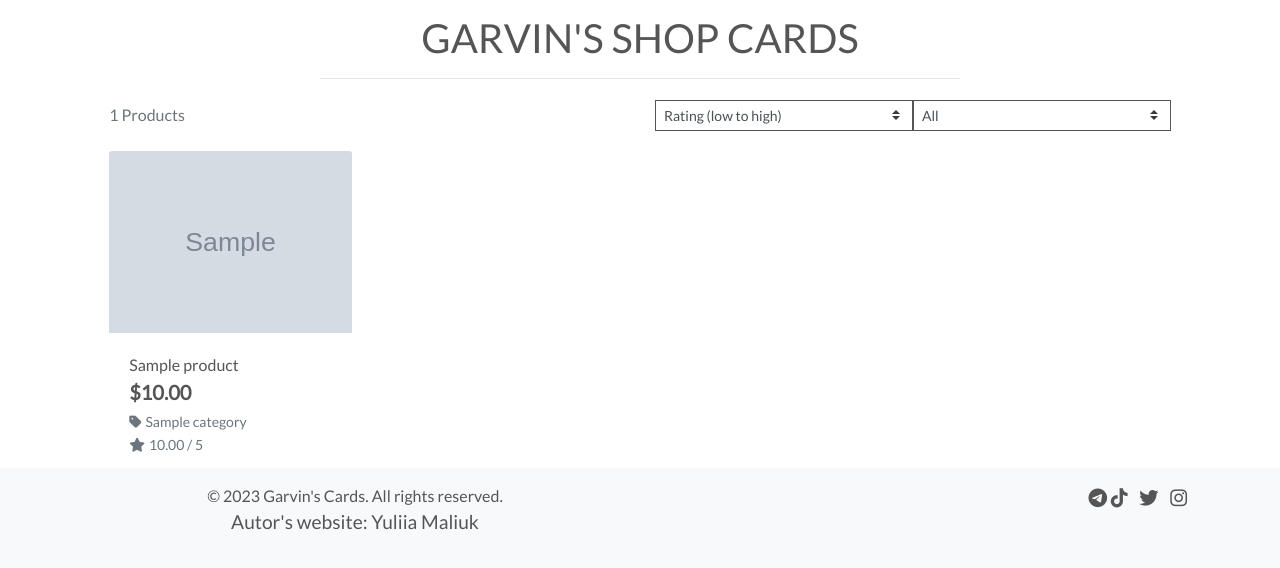
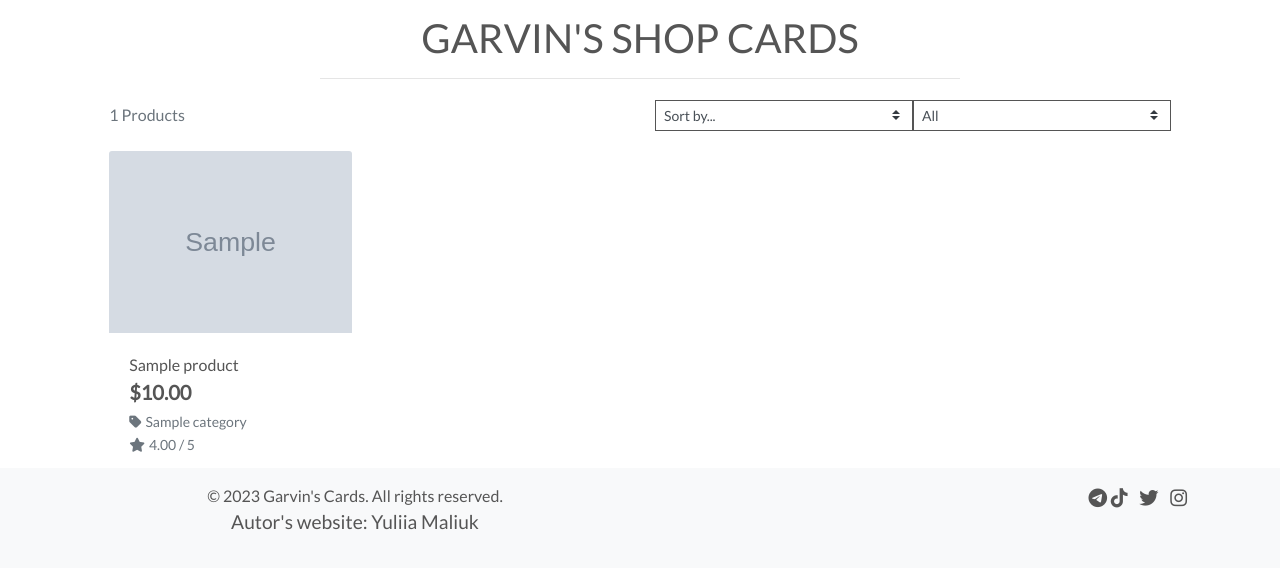
Before and after one commit to Julia-cloudname/garvin-shop, a Django app: page /products/ in a window 1280 px wide. Shown: the part 132-700 px from the top of the page. Run offline with Django 4.2, Linux system fonts and the light colour scheme; tables that the repository leaves empty hold one stand-in row (values such as "Sample post"); grey boxes marked "Sample" are stand-in pictures; some libraries are stand-ins or nearby versions.

Commit message:
Fixed product rating and add sorting by rating

```diff
--- a/products/admin.py
+++ b/products/admin.py
@@ -14,7 +14,7 @@ class ProductAdmin(admin.ModelAdmin):
         'name',
         'category',
         'price',
-        'total_rating',
+        'rating',
         'card_type',
     )
 
@@ -34,7 +34,7 @@ admin.site.register(Category, CategoryAdmin)
 
 
 class ReviewAdmin(admin.ModelAdmin):
-    list_display = ('product', 'user', 'rating', 'content', 'created_at')
+    list_display = ('product', 'user', 'user_rating', 'content', 'created_at')
     list_filter = ('product', 'user', 'created_at')
     search_fields = ('content', 'product__name', 'user__username')
     readonly_fields = ('created_at',)
--- a/products/forms.py
+++ b/products/forms.py
@@ -25,7 +25,7 @@ class ProductForm(forms.ModelForm):
 class ReviewForm(forms.ModelForm):
     class Meta:
         model = Review
-        fields = ['content', 'rating']
+        fields = ['content', 'user_rating']
         widgets = {
-            'rating': forms.Select(choices=[(i, str(i)) for i in range(1, 6)])
+            'user_rating': forms.Select(choices=[(i, str(i)) for i in range(1, 6)])
         }
--- a/products/models.py
+++ b/products/models.py
@@ -23,7 +23,7 @@ class Product(models.Model):
     name = models.CharField(max_length=254)
     description = models.TextField()
     price = models.DecimalField(max_digits=6, decimal_places=2)
-    total_rating = models.DecimalField(max_digits=6, decimal_places=2, null=True, blank=True)
+    rating = models.DecimalField(max_digits=6, decimal_places=2, null=True, blank=True)
     thumbnail_image = models.ImageField(upload_to='products/thumbnails/', null=True, blank=True)
     detailed_image = models.ImageField(upload_to='products/detailed/', null=True, blank=True)
 
@@ -44,16 +44,15 @@ class Product(models.Model):
     def average_rating(self):
         reviews = self.reviews.all()
         if reviews:
-            total_rating = sum([review.rating for review in reviews])
-            average = total_rating / len(reviews)
-            self.total_rating = average
+            rating_sum = sum([review.user_rating for review in reviews])
+            average = rating_sum / len(reviews)
+            self.rating = average
             self.save()
             return average
         else:
-            self.total_rating = 0
+            self.rating = 0
             self.save()
             return 0
-
     #wishlist
     users_wishlist = models.ManyToManyField(settings.AUTH_USER_MODEL, related_name="users_wishlist", blank=True)
 
@@ -70,7 +69,7 @@ class Review(models.Model):
     user = models.ForeignKey(settings.AUTH_USER_MODEL, on_delete=models.CASCADE)
     content = models.CharField(max_length=300)
     created_at = models.DateTimeField(auto_now_add=True)
-    rating = models.IntegerField(
+    user_rating = models.IntegerField(
         default=0,
         choices=[(i, str(i)) for i in range(1, 6)]
     )
--- a/products/templates/products/products.html
+++ b/products/templates/products/products.html
@@ -32,8 +32,9 @@
                     <div class="col-12 col-md-6 my-auto order-md-last d-flex justify-content-center justify-content-md-end">
                         <div class="sort-select-wrapper w-50">
                             <select id="sort-selector" class="custom-select custom-select-sm rounded-0 border border-{% if current_sorting != 'None_None' %}info{% else %}black{% endif %}">
-                                <option value="total_rating_asc" {% if current_sorting == 'total_rating_asc' %}selected{% endif %}>Rating (low to high)</option>
-                                <option value="total_rating_desc" {% if current_sorting == 'total_rating_desc' %}selected{% endif %}>Rating (high to low)</option>
+                                <option value="reset" {% if current_sorting == 'None_None' %}selected{% endif %}>Sort by...</option>
+                                <option value="rating_asc" {% if current_sorting == 'rating_asc' %}selected{% endif %}>Rating (low to high)</option>
+                                <option value="rating_desc" {% if current_sorting == 'rating_desc' %}selected{% endif %}>Rating (high to low)</option>
                                 <option value="name_asc" {% if current_sorting == 'name_asc' %}selected{% endif %}>Name (A-Z)</option>
                                 <option value="name_desc" {% if current_sorting == 'name_desc' %}selected{% endif %}>Name (Z-A)</option>
                                 <option value="category_asc" {% if current_sorting == 'category_asc' %}selected{% endif %}>Category (A-Z)</option>
@@ -84,8 +85,8 @@
                                                 </a>
                                             </p>
                                             {% endif %}
-                                            {% if product.total_rating %}
-                                                <small class="text-muted"><i class="fas fa-star mr-1"></i>{{ product.total_rating }} / 5</small>
+                                            {% if product.rating %}
+                                                <small class="text-muted"><i class="fas fa-star mr-1"></i>{{ product.rating }} / 5</small>
                                             {% else %}
                                                 <small class="text-muted">No Rating</small>
                                             {% endif %}
--- a/products/views.py
+++ b/products/views.py
@@ -18,35 +18,15 @@ def all_products(request):
     card_type = None
 
     if request.GET:
-        if 'sort' in request.GET:
-            sortkey = request.GET['sort']
-            sort = sortkey
-        else:
-            sortkey = None
-
-        if sortkey == 'name':
-            sortkey = 'lower_name'
-            products = products.annotate(lower_name=Lower('name'))
-        if sortkey == 'category':
-            sortkey = 'category__name'
-
-        if 'direction' in request.GET:
-            direction = request.GET['direction']
-            if direction == 'desc' and sortkey:
-                sortkey = f'-{sortkey}'
-
-        if sortkey:
-            products = products.order_by(sortkey)
-
-        if 'card_type' in request.GET:
-            card_type = request.GET['card_type']
-        if card_type in ['horizontal', 'vertical']:
-            products = products.filter(card_type=card_type)
-
         if 'category' in request.GET:
             categories = request.GET['category'].split(',')
             products = products.filter(category__name__in=categories)
             categories = Category.objects.filter(name__in=categories)
+
+        if 'card_type' in request.GET:
+            card_type = request.GET['card_type']
+            if card_type in ['horizontal', 'vertical']:
+                products = products.filter(card_type=card_type)
 
         if 'q' in request.GET:
             query = request.GET['q']
@@ -56,6 +36,20 @@ def all_products(request):
 
             queries = Q(name__icontains=query) | Q(description__icontains=query)
             products = products.filter(queries)
+
+        if 'sort' in request.GET:
+            sortkey = request.GET['sort']
+            direction = request.GET['direction'] if 'direction' in request.GET else ''
+
+            if sortkey == 'rating':
+                sortkey = '-rating' if direction == 'desc' else 'rating'
+            elif sortkey == 'name':
+                sortkey = '-lower_name' if direction == 'desc' else 'lower_name'
+                products = products.annotate(lower_name=Lower('name'))
+            elif sortkey == 'category':
+                sortkey = '-category__name' if direction == 'desc' else 'category__name'
+
+            products = products.order_by(sortkey)
 
     current_sorting = f'{sort}_{direction}'
 
```
Also changed, not shown: products/templates/products/product_detail.html (+4 -4 lines), products/migrations/0011_rename_total_rating_product_rating_and_more.py (added). Lines whose indentation alone changed are shown as unchanged.
